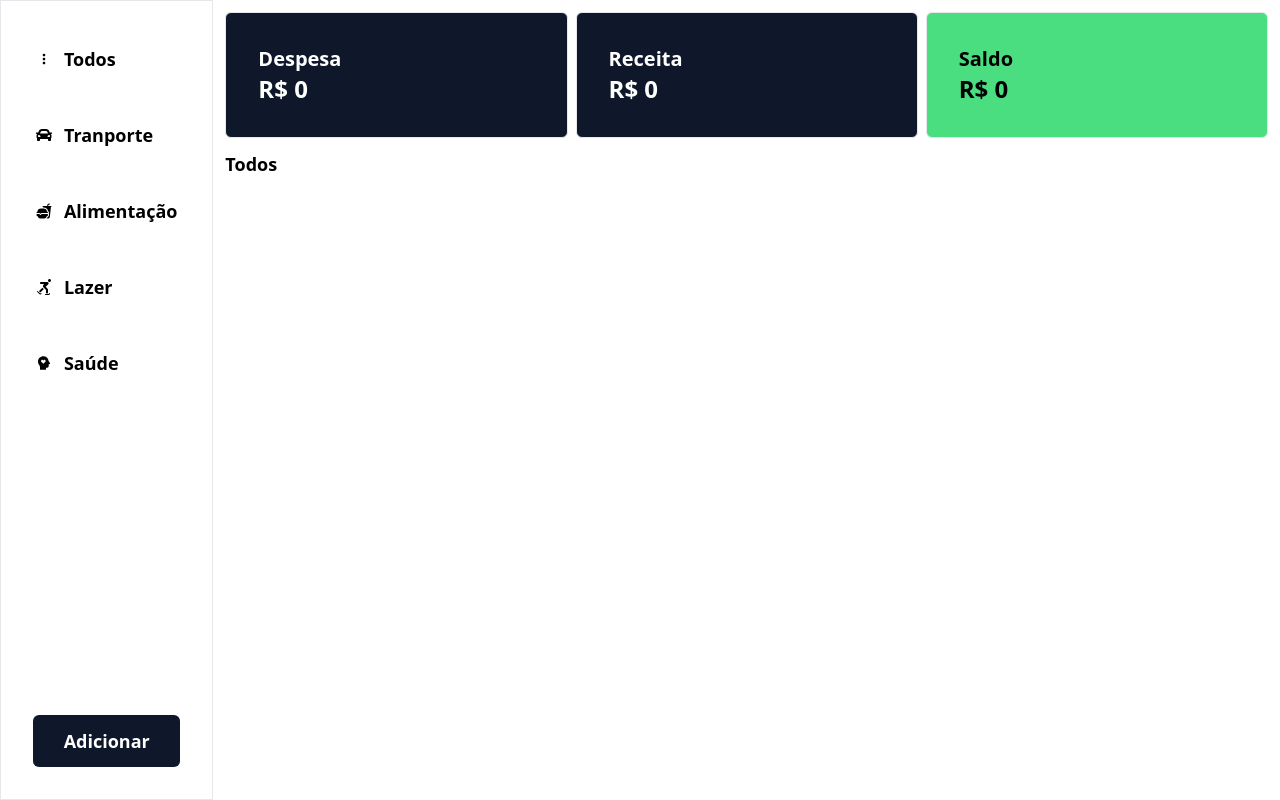
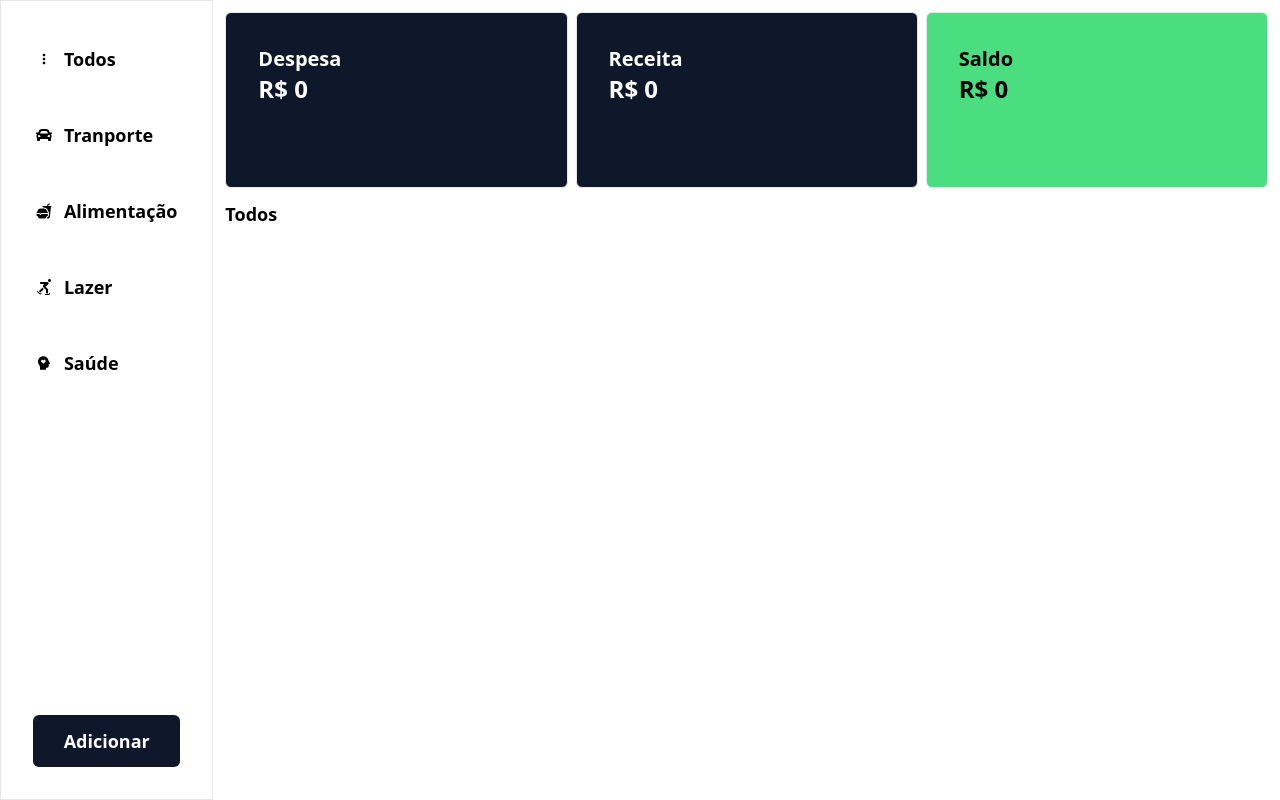
Before and after one commit to wlissisDev/carteira-digital, a React (Vite) app: page / in a window 1280 px wide. Built offline with nearby package versions, Linux system fonts and the light colour scheme.

Commit message:
final style commit

```diff
--- a/src/components/amount.jsx
+++ b/src/components/amount.jsx
@@ -25,15 +25,15 @@
 
     return (
         <div className="col-start-2 col-end-3 row-start-1 row-end-2 h-max p-3 flex  justify-center items-center gap-2 w-full">
-            <div className="p-8 border rounded-md w-full bg-slate-900">
+            <div className="p-8 border rounded-md md:h-auto min-h-44 w-full bg-slate-900">
                 <h3 className="text-xl font-semibold text-white">Despesa</h3>
                 <span className="font-black text-2xl text-white">R$ {despesa}</span>
             </div>
-            <div className="p-8 border rounded-md w-full bg-slate-900">
+            <div className="p-8 border rounded-md md:h-auto min-h-44 w-full bg-slate-900">
                 <h3 className="text-xl font-semibold text-white">Receita</h3>
                 <span className="font-black text-2xl text-white">R$ {receita}</span>
             </div>
-            <div className={`p-8 border rounded-md w-full  ${receita - despesa < 0 ? "bg-red-400" : "bg-green-400"}`}>
+            <div className={`p-8 border rounded-md md:h-auto min-h-44 w-full  ${receita - despesa < 0 ? "bg-red-400" : "bg-green-400"}`}>
                 <h3 className="text-xl font-semibold ">Saldo</h3>
                 <span className={`font-black text-2xl `}>R$ {receita - despesa}</span>
             </div>
--- a/src/components/form.jsx
+++ b/src/components/form.jsx
@@ -23,7 +23,7 @@
     }
 
     return (
-        <div className={`bg-[#0005]  absolute md:w-full h-screen w-screen md:h-full grid place-content-center md:py-auto py-2 ${show ? "" : "hidden"}`}>
+        <div className={`bg-[#0005]  absolute md:w-full h-[100vh] w-screen md:h-full grid place-content-center md:py-auto py-2 ${show ? "" : "hidden"}`}>
             <form
                 className="bg-white p-4 rounded-md md:h-auto h-screen relative"
                 onSubmit={handleSubmit}
```
